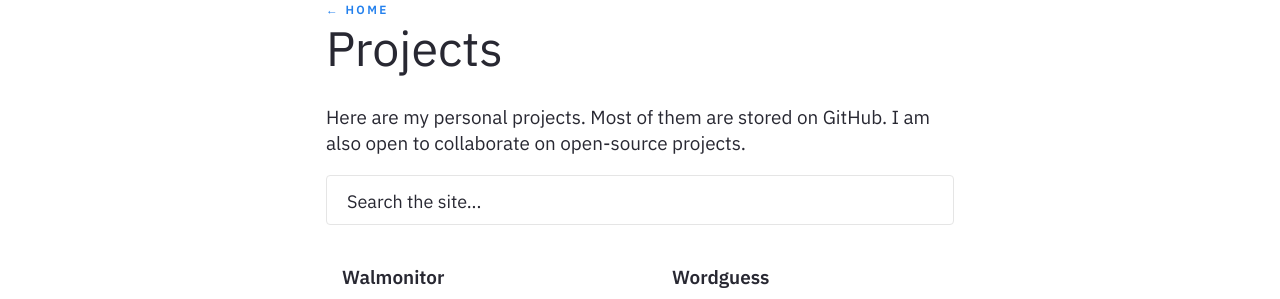
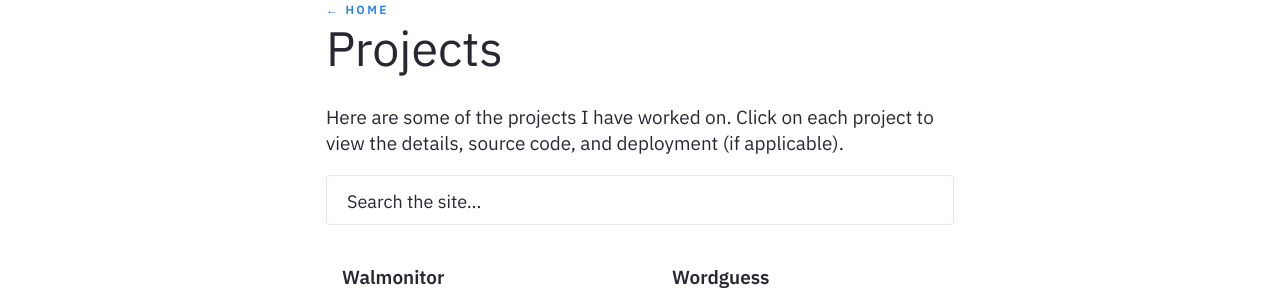
Before and after one commit to yhouyang02/yhouyang02.github.io, a Jekyll site: the page built from pages/projects.md, in a window 1280 px wide. Shown: the part 120-419 px from the top of the page. Built offline with Jekyll 4.4.1, drawn with Linux system fonts in a browser that asks for light colours.

Commit message:
Update project page guidance

```diff
--- a/pages/projects.md
+++ b/pages/projects.md
@@ -6,4 +6,4 @@ title: Projects
 ---
 
 \
-Here are my personal projects. Most of them are stored on GitHub. I am also open to collaborate on open-source projects.
+Here are some of the projects I have worked on. Click on each project to view the details, source code, and deployment (if applicable).
```
